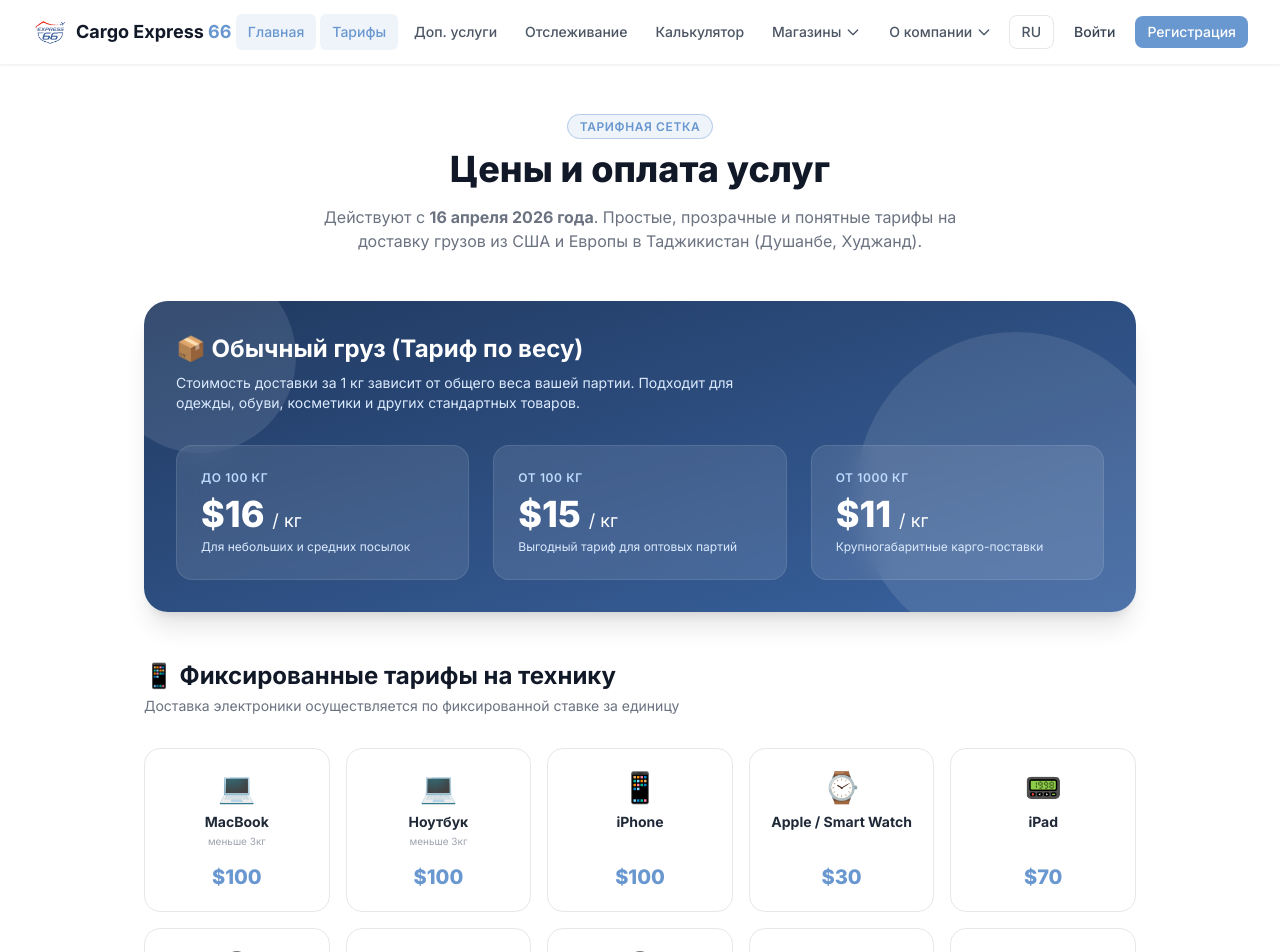
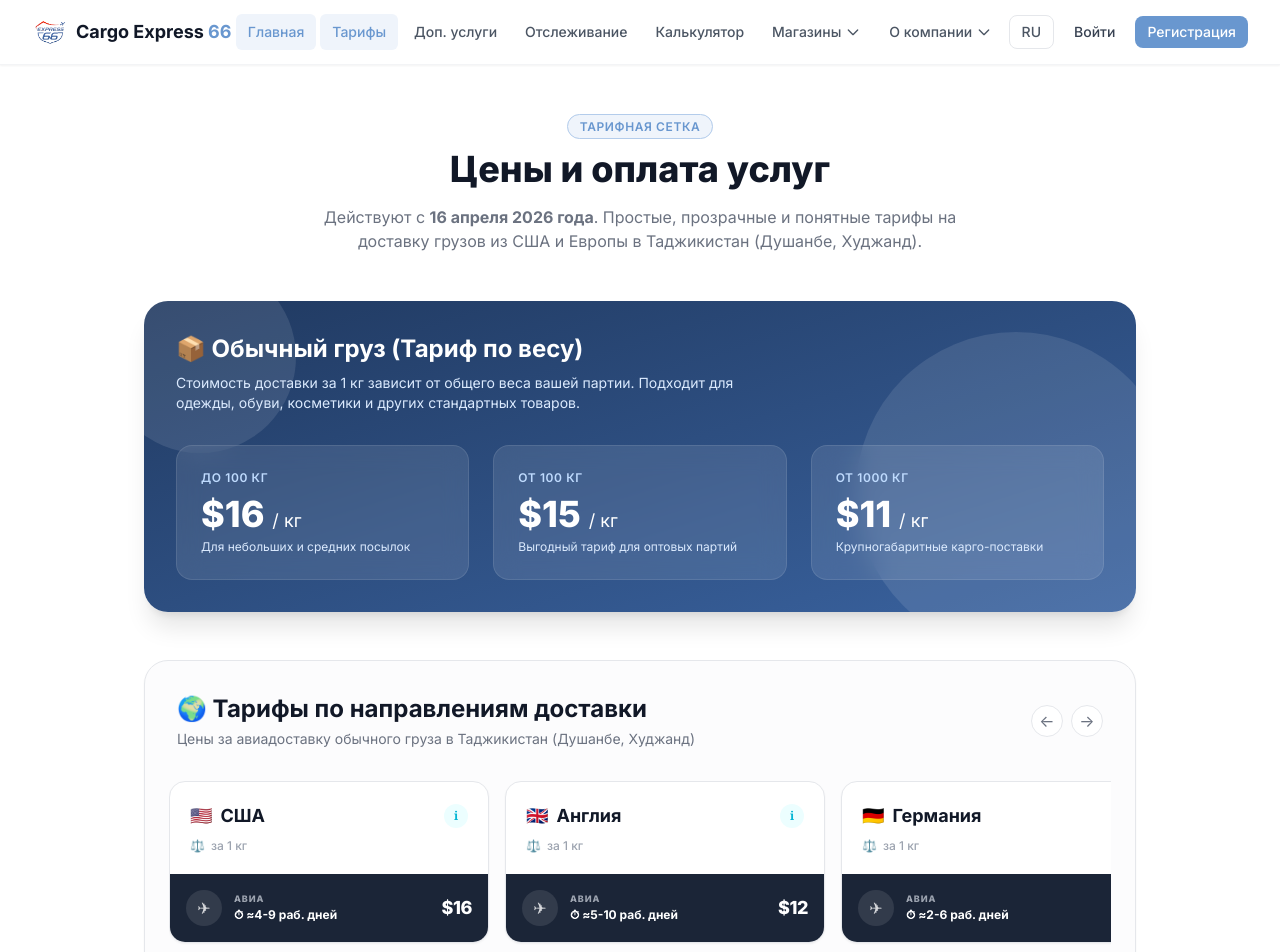
Before and after one commit to Shomirsaidov/cargo-express66-frontend, a Vue app: page /#/pricing in a window 1280 px wide. Shown: the top 952 px of the page. Built offline with nearby package versions, Linux system fonts and the light colour scheme.

Commit message:
feat: implement horizontal scrollable destination pricing widget on PricingPage.vue

```diff
--- a/src/views/public/PricingPage.vue
+++ b/src/views/public/PricingPage.vue
@@ -45,6 +45,66 @@
             <p class="text-4xl font-black mt-2 mb-1">$11 <span class="text-lg font-normal">/ кг</span></p>
             <p class="text-xs text-blue-100">Крупногабаритные карго-поставки</p>
           </div>
+        </div>
+      </div>
+    </div>
+
+    <!-- Scrollable Destinations Pricing Widget -->
+    <div class="mb-12 bg-gray-50/50 border border-gray-150 rounded-3xl p-8 shadow-sm">
+      <div class="flex flex-col md:flex-row md:items-center justify-between mb-8 gap-4">
+        <div>
+          <h2 class="text-2xl font-bold text-gray-900">🌍 Тарифы по направлениям доставки</h2>
+          <p class="text-sm text-gray-500 mt-1">Цены за авиадоставку обычного груза в Таджикистан (Душанбе, Худжанд)</p>
+        </div>
+        <div class="flex gap-2">
+          <button @click="scrollDirections('left')" class="w-8 h-8 rounded-full border border-gray-250 hover:border-primary hover:text-primary flex items-center justify-center transition-all bg-white text-gray-500">
+            ←
+          </button>
+          <button @click="scrollDirections('right')" class="w-8 h-8 rounded-full border border-gray-250 hover:border-primary hover:text-primary flex items-center justify-center transition-all bg-white text-gray-500">
+            →
+          </button>
+        </div>
+      </div>
+
+      <!-- Scrollable container -->
+      <div ref="directionsScroll" class="flex gap-4 overflow-x-auto pb-4 px-2 -mx-2 scroll-smooth snap-x snap-mandatory scrollbar-none">
+        <div v-for="d in directionsPricing" :key="d.country"
+          class="w-[280px] sm:w-[320px] flex-shrink-0 snap-start bg-white rounded-2xl border border-gray-200 shadow-sm overflow-hidden flex flex-col justify-between hover:shadow-md transition-shadow group relative">
+
+          <!-- Top Section -->
+          <div class="p-5">
+            <div class="flex items-center justify-between">
+              <span class="text-lg font-bold text-gray-900 flex items-center gap-2">
+                <span>{{ d.flag }}</span> {{ d.country }}
+              </span>
+              <span v-if="d.note" :title="d.note"
+                class="w-6 h-6 rounded-full bg-cyan-50 text-cyan-500 hover:bg-cyan-100 flex items-center justify-center text-xs font-serif font-bold cursor-help transition-all">
+                i
+              </span>
+            </div>
+            <div class="text-xs text-gray-400 mt-2 flex items-center gap-1.5 font-medium">
+              <span>⚖️</span> за 1 кг
+            </div>
+          </div>
+
+          <!-- Bottom Section (Dark Navy) -->
+          <div class="bg-[#1b2537] p-4 text-white flex items-center justify-between">
+            <div class="flex items-center gap-3">
+              <div class="w-9 h-9 rounded-full bg-white/10 flex items-center justify-center text-white/80 group-hover:scale-105 transition-all">
+                ✈
+              </div>
+              <div>
+                <p class="text-[9px] text-gray-400 uppercase tracking-widest font-black leading-tight">Авиа</p>
+                <p class="text-xs font-bold text-white flex items-center gap-1 mt-0.5">
+                  ⏱ ≈{{ d.time }}
+                </p>
+              </div>
+            </div>
+            <div class="text-lg font-black tracking-tight text-white">
+              {{ d.price }}
+            </div>
+          </div>
+
         </div>
       </div>
     </div>
@@ -168,7 +228,26 @@ export default {
         { icon: '🎧', name: 'AirPods Max', price: '$25' },
         { icon: '📖', name: 'E-book', price: '$15' },
         { icon: '🎮', name: 'PlayStation 5 / Xbox', sub: 'по согласованию', price: 'по весу' }
+      ],
+      directionsPricing: [
+        { country: 'США', flag: '🇺🇸', time: '4-9 раб. дней', price: '$16', note: 'Прямые рейсы из Нью-Йорка и Филадельфии еженедельно. Обычный груз до 100 кг. От 100 кг – $15, от 1000 кг – $11.' },
+        { country: 'Англия', flag: '🇬🇧', time: '5-10 раб. дней', price: '$12', note: 'Доставка посылок и сборных грузов из Великобритании.' },
+        { country: 'Германия', flag: '🇩🇪', time: '2-6 раб. дней', price: '$12', note: 'Сборные грузы со всей Европы через склад в Мюнхене.' },
+        { country: 'Испания', flag: '🇪🇸', time: '7-14 раб. дней', price: '$12', note: 'Доставка посылок и товаров из Испании транзитом через Европу.' },
+        { country: 'Италия', flag: '🇮🇹', time: '7-14 раб. дней', price: '$12', note: 'Прямые поставки брендовой одежды и обуви из Италии.' }
       ]
+    }
+  },
+  methods: {
+    scrollDirections(dir) {
+      const container = this.$refs.directionsScroll;
+      if (!container) return;
+      const scrollAmount = 300;
+      if (dir === 'left') {
+        container.scrollLeft -= scrollAmount;
+      } else {
+        container.scrollLeft += scrollAmount;
+      }
     }
   }
 }
```
Also changed, not shown: 85 other files (tests, documents, lock files or other folders).
